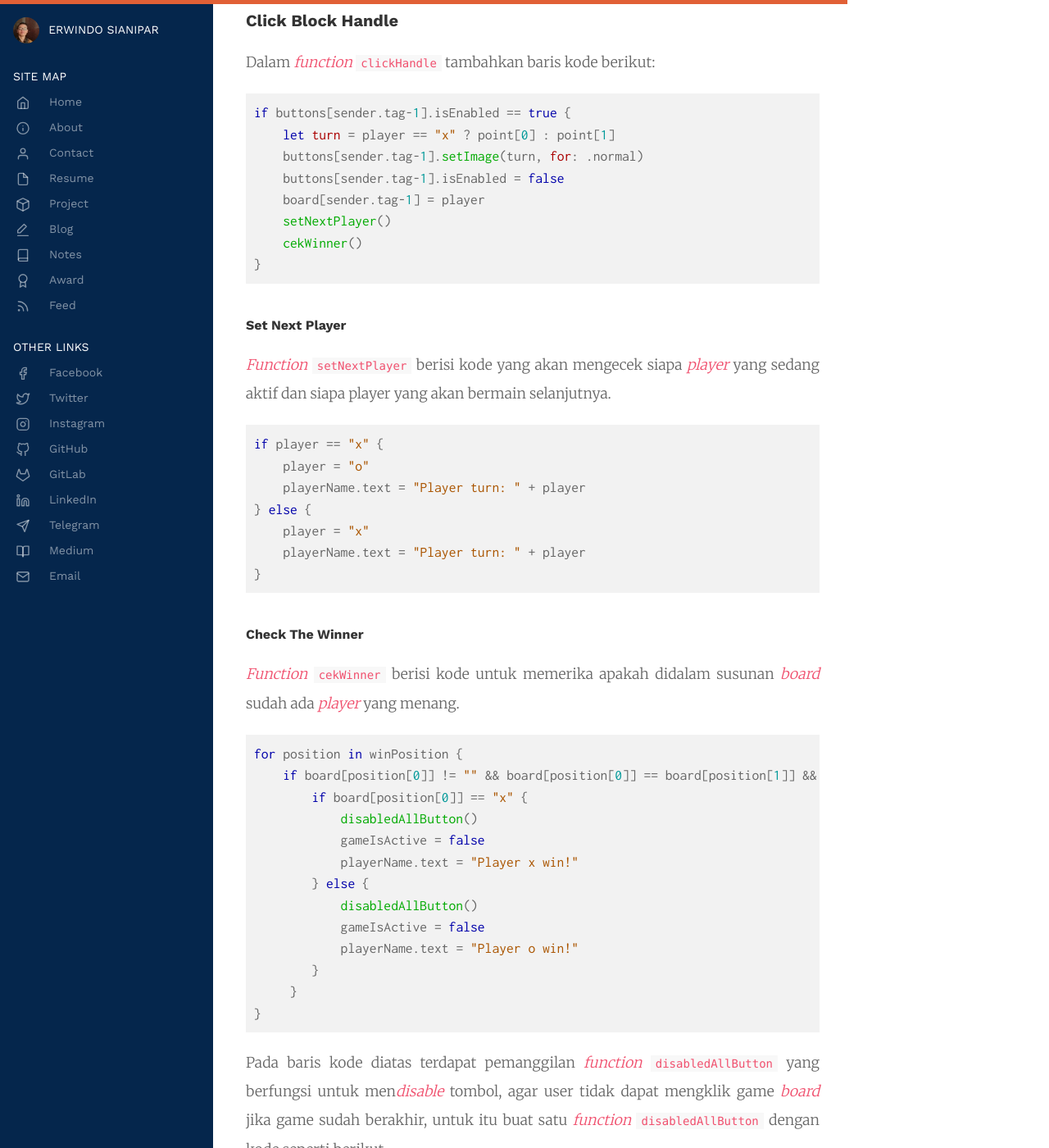
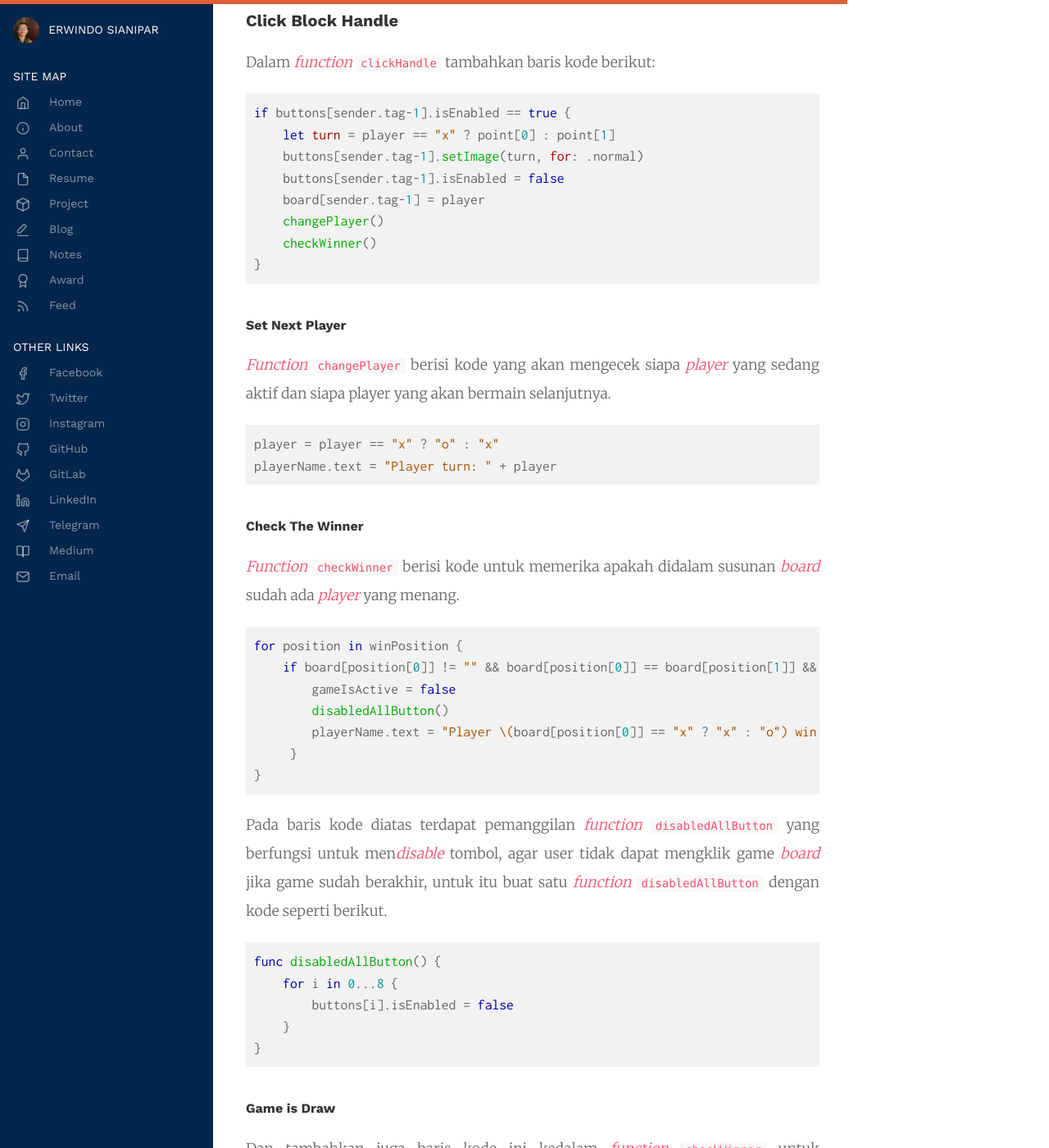
Before and after one commit to erwindosianipar/erwindosianipar.jekyll, a Jekyll site: the page built from _posts/2020-03-04-membuat-game-tictactoe-ios-apps-menggunakan-swift.md, in a window 1280 px wide and 1400 px high, scrolled down 7099 px. Shown: the whole window at 82% size. Built offline with Jekyll 4.4.1, drawn with Linux system fonts in a browser that asks for light colours; some web fonts are replaced; comment, search, counter and statistics services are not loaded; some of the changed text lies outside the part shown.

Commit message:
refactor(post): refactor snippet code

````diff
--- a/_posts/2020-03-04-membuat-game-tictactoe-ios-apps-menggunakan-swift.md
+++ b/_posts/2020-03-04-membuat-game-tictactoe-ios-apps-menggunakan-swift.md
@@ -121,41 +121,30 @@ if buttons[sender.tag-1].isEnabled == true {
     buttons[sender.tag-1].setImage(turn, for: .normal)
     buttons[sender.tag-1].isEnabled = false
     board[sender.tag-1] = player
-    setNextPlayer()
-    cekWinner()
+    changePlayer()
+    checkWinner()
 }
 ```
 ##### Set Next Player
 
-*Function* `setNextPlayer` berisi kode yang akan mengecek siapa *player* yang sedang aktif dan siapa player yang akan bermain selanjutnya.
+*Function* `changePlayer` berisi kode yang akan mengecek siapa *player* yang sedang aktif dan siapa player yang akan bermain selanjutnya.
 
 
 ``` swift
-if player == "x" {
-    player = "o"
-    playerName.text = "Player turn: " + player
-} else {
-    player = "x"
-    playerName.text = "Player turn: " + player
-}
+player = player == "x" ? "o" : "x"
+playerName.text = "Player turn: " + player
 ```
 
 ##### Check The Winner
 
-*Function* `cekWinner` berisi kode untuk memerika apakah didalam susunan *board* sudah ada *player* yang menang.
+*Function* `checkWinner` berisi kode untuk memerika apakah didalam susunan *board* sudah ada *player* yang menang.
 
 ``` swift
 for position in winPosition {
     if board[position[0]] != "" && board[position[0]] == board[position[1]] && board[position[1]] == board[position[2]] {
-        if board[position[0]] == "x" {
-            disabledAllButton()
-            gameIsActive = false
-            playerName.text = "Player x win!"
-        } else {
-            disabledAllButton()
-            gameIsActive = false
-            playerName.text = "Player o win!"
-        }
+        gameIsActive = false
+        disabledAllButton()
+        playerName.text = "Player \(board[position[0]] == "x" ? "x" : "o") win!"
      }
 }
 ```
@@ -172,7 +161,7 @@ func disabledAllButton() {
 
 ##### Game is Draw
 
-Dan tambahkan juga baris kode ini kedalam *function* `cekWinner` untuk memeriksa apakah permainan berakhir seri.
+Dan tambahkan juga baris kode ini kedalam *function* `checkWinner` untuk memeriksa apakah permainan berakhir seri.
 
 ``` swift
 var totalPoint = ""
@@ -180,10 +169,8 @@ for i in 0...8 {
     totalPoint += board[i]
 }
 
-if totalPoint.count == 9 {
-    if gameIsActive {
-        playerName.text = "Game is draw!"
-    }
+if totalPoint.count == 9 && gameIsActive {
+    playerName.text = "Game is draw!"
 }
 ```
 #### Click Reset Handle
````
